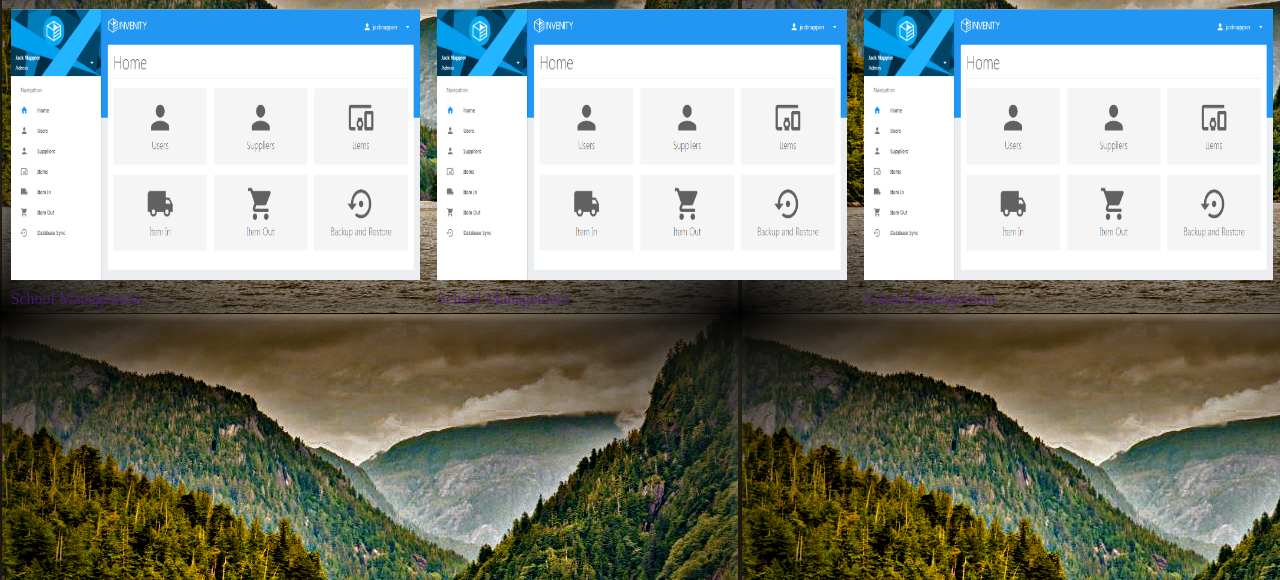
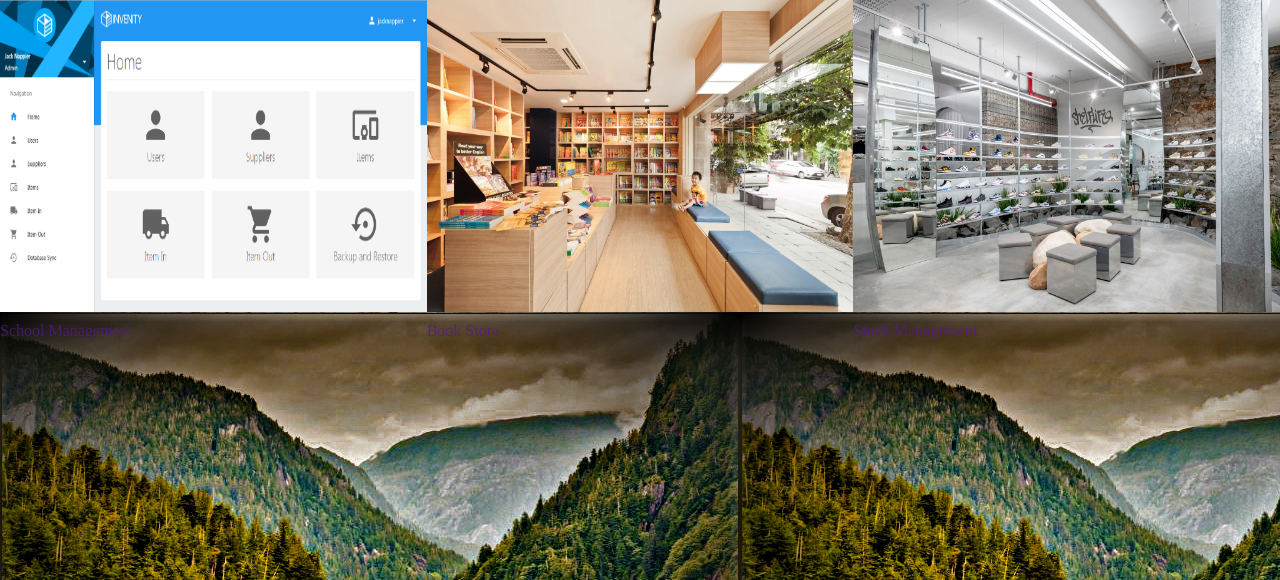
Before and after one commit to blaisema22/blaise, a PHP site: page /project.html in a window 1280 px wide. Shown: the part 100-680 px from the top of the page. Run offline with PHP 8.4, Linux system fonts and the light colour scheme.

Commit message:
I made some changes

```diff
--- a/css/style.css
+++ b/css/style.css
@@ -569,11 +569,11 @@ link .proj1 img{
 	width: 100%;
 	height: 100%;
 }
-.schm{
+img .schm{
 	gap: 5px;
 	width: 100%;
 	height: 35vh;
-	margin: 1% 2px;
+	margin: 2% 2px;
 	padding: 1% 2%;
-	border-radius: 5px;
+	border-radius: 9px;
 }
--- a/project.html
+++ b/project.html
@@ -39,14 +39,14 @@
 	    </div>
 		<div class="schm">
 		<a href="">
-		<img src="assets/schm.png" alt="school management">
-		<p>School Management</p>
+		<img src="assets/bookst.jpg" alt="Book Store">
+		<p>Book Store</p>
 	   </a>
 	    </div>
 		<div class="schm">
 		<a href="">
-		<img src="assets/schm.png" alt="school management">
-		<p>School Management</p>
+		<img src="assets/stockm.jpg" alt="Stock management">
+		<p>Stock Management</p>
 	   </a>
 	    </div>
 		</div>
```
Also changed, not shown: assets/bookst.jpg (added), assets/stockm.jpg (added).
